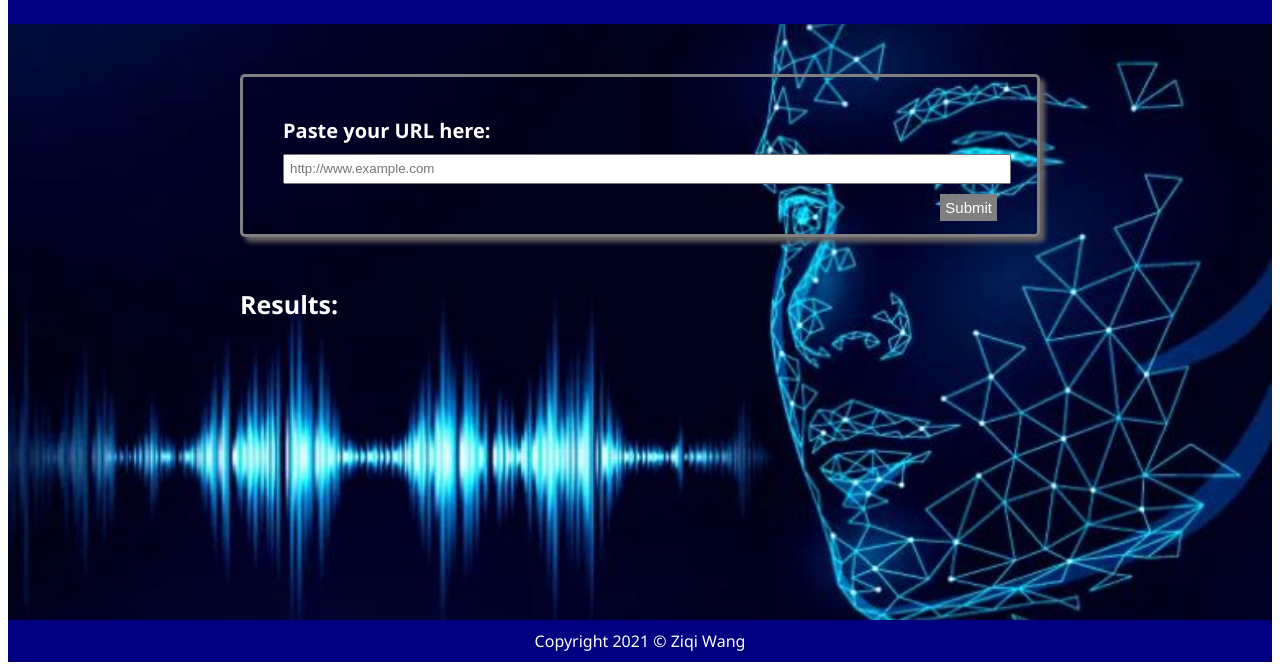
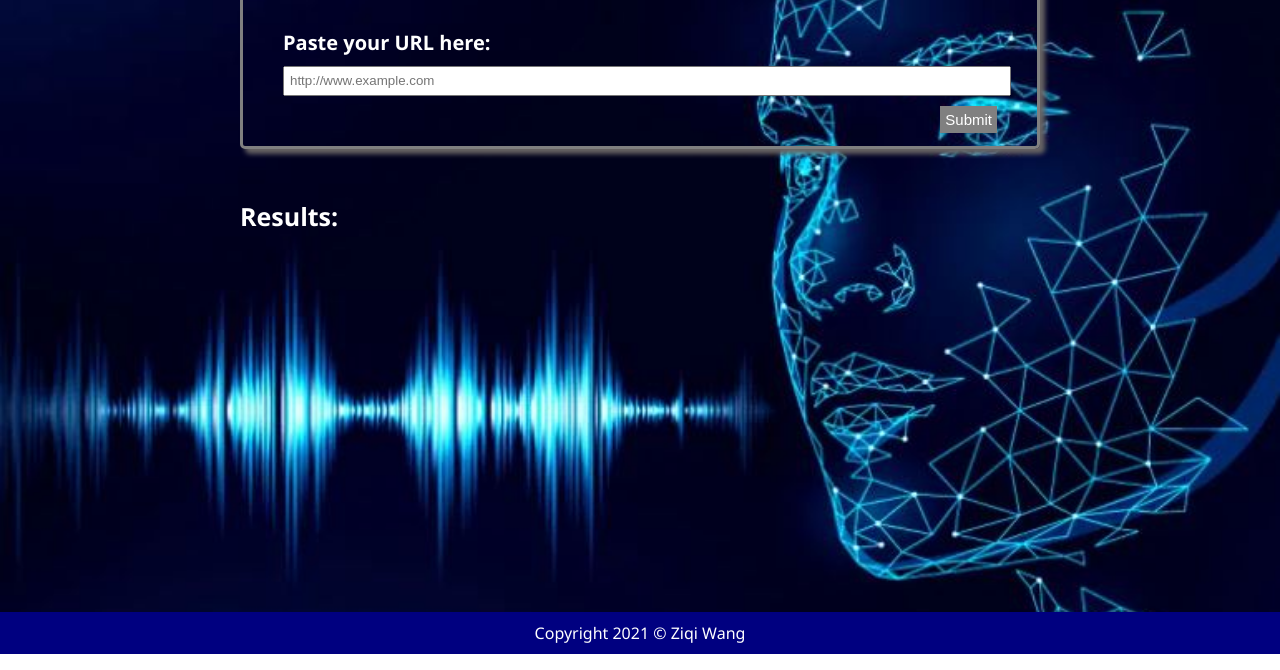
Before and after one commit to ZQWang39/Udacity-Project-4.Evaluate-a-news-article-with-Natural-Language-Processing, a website built with webpack: page src/client/views/index.html in a window 1280 px wide. Shown: the part 146-816 px from the top of the page. Built offline with nearby package versions, Linux system fonts and the light colour scheme.

Commit message:
Reset styling

```diff
--- a/src/client/styles/base.scss
+++ b/src/client/styles/base.scss
@@ -1,3 +1,9 @@
+*{
+    padding:0;
+    margin:0;
+    box-sizing: none;
+
+}
 body {
     display: flex;
     flex-direction: column;
```
